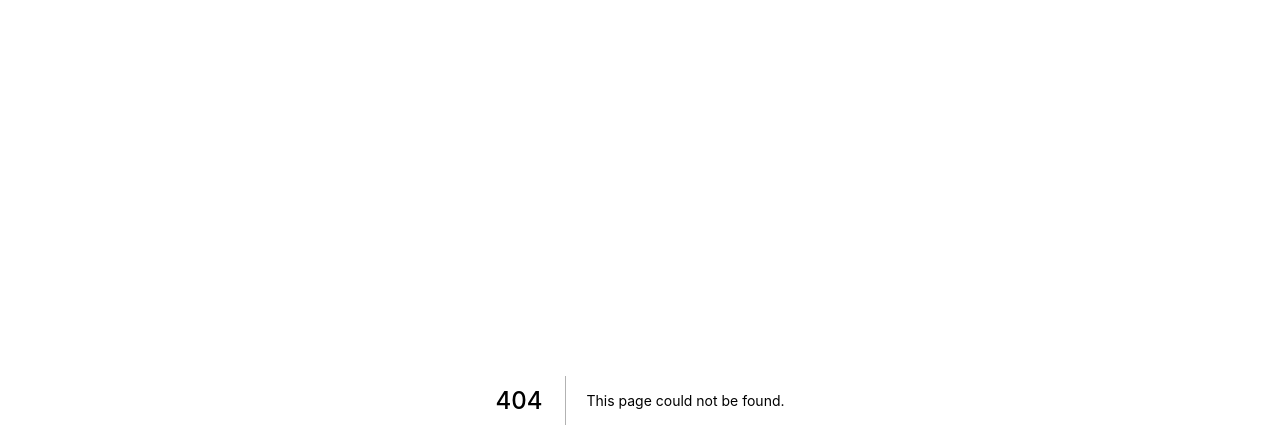
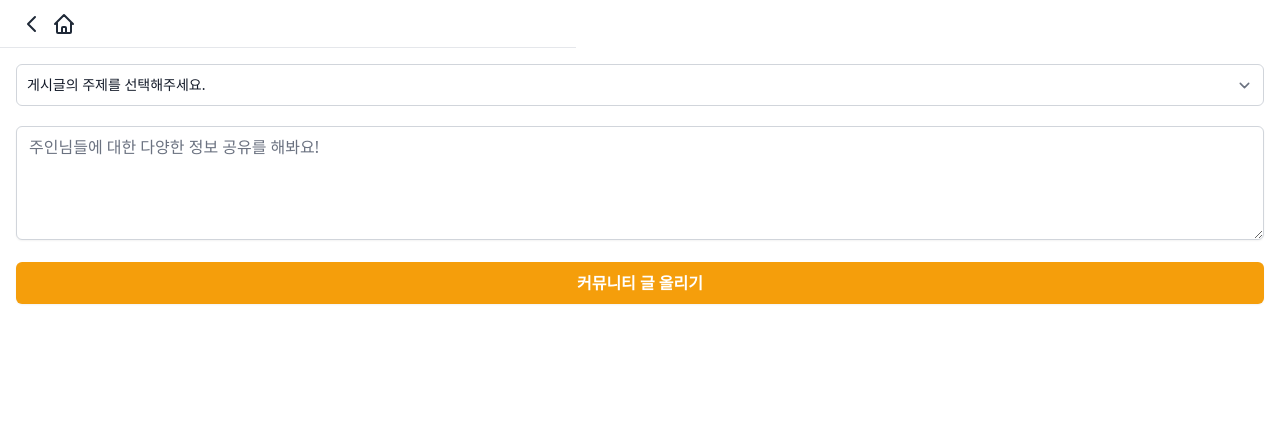
Before and after one commit to 1sol2sol/CatServet-Life, a Next.js app: page /community/write in a window 1280 px wide. Before the commit this address had no page. Shown: the top 448 px of the page. Built offline with nearby package versions, Linux system fonts and the light colour scheme.

Commit message:
style: 커뮤니티 글쓰기 페이지 스타일링

```diff
--- /dev/null
+++ b/pages/community/write.tsx
@@ -0,0 +1,29 @@
+import type { NextPage } from "next";
+import Button from "../../components/button";
+import Layout from "../../components/layout";
+import TextArea from "../../components/textarea";
+
+const Write: NextPage = () => {
+  return (
+    <Layout canGoBack>
+      <form className="space-y-4 p-4">
+        <select
+          id="categories"
+          className="block w-full rounded-md border border-gray-300 focus:ring-amber-500 focus:border-amber-500 p-2.5 text-sm text-gray-900   dark:border-gray-600 dark:bg-gray-700 dark:text-white dark:placeholder-gray-400 dark:focus:border-amber-500 dark:focus:ring-amber-500"
+        >
+          <option selected>게시글의 주제를 선택해주세요.</option>
+          <option value="집사잡담">집사잡담</option>
+          <option value="할인정보">할인정보</option>
+          <option value="탁묘요청">탁묘요청</option>
+          <option value="병원정보">병원정보</option>
+          <option value="입양홍보">입양홍보</option>
+          <option value="임보요청">임보요청</option>
+        </select>
+        <TextArea required placeholder="주인님들에 대한 다양한 정보 공유를 해봐요!" />
+        <Button text="커뮤니티 글 올리기" />
+      </form>
+    </Layout>
+  );
+};
+
+export default Write;
```
